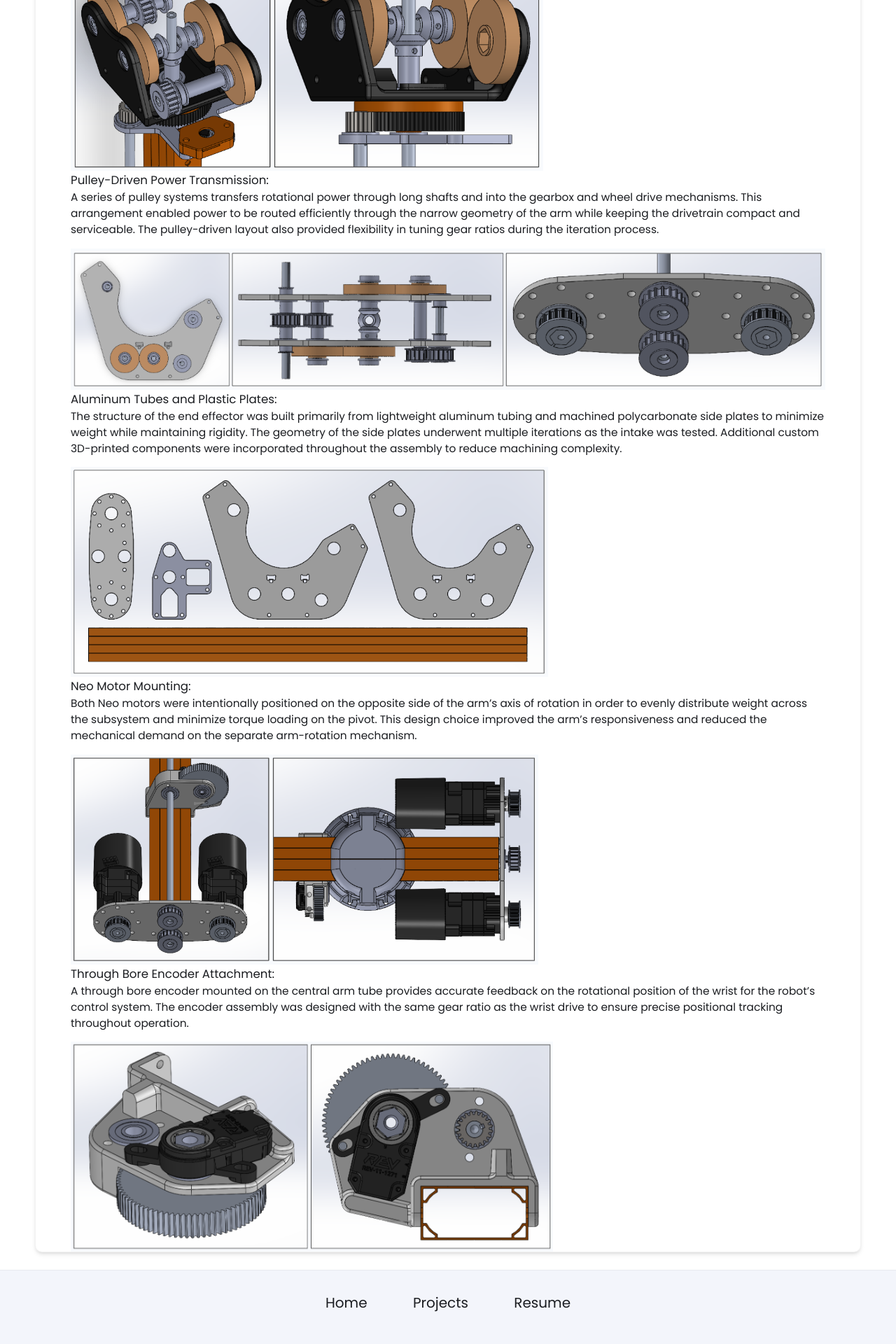
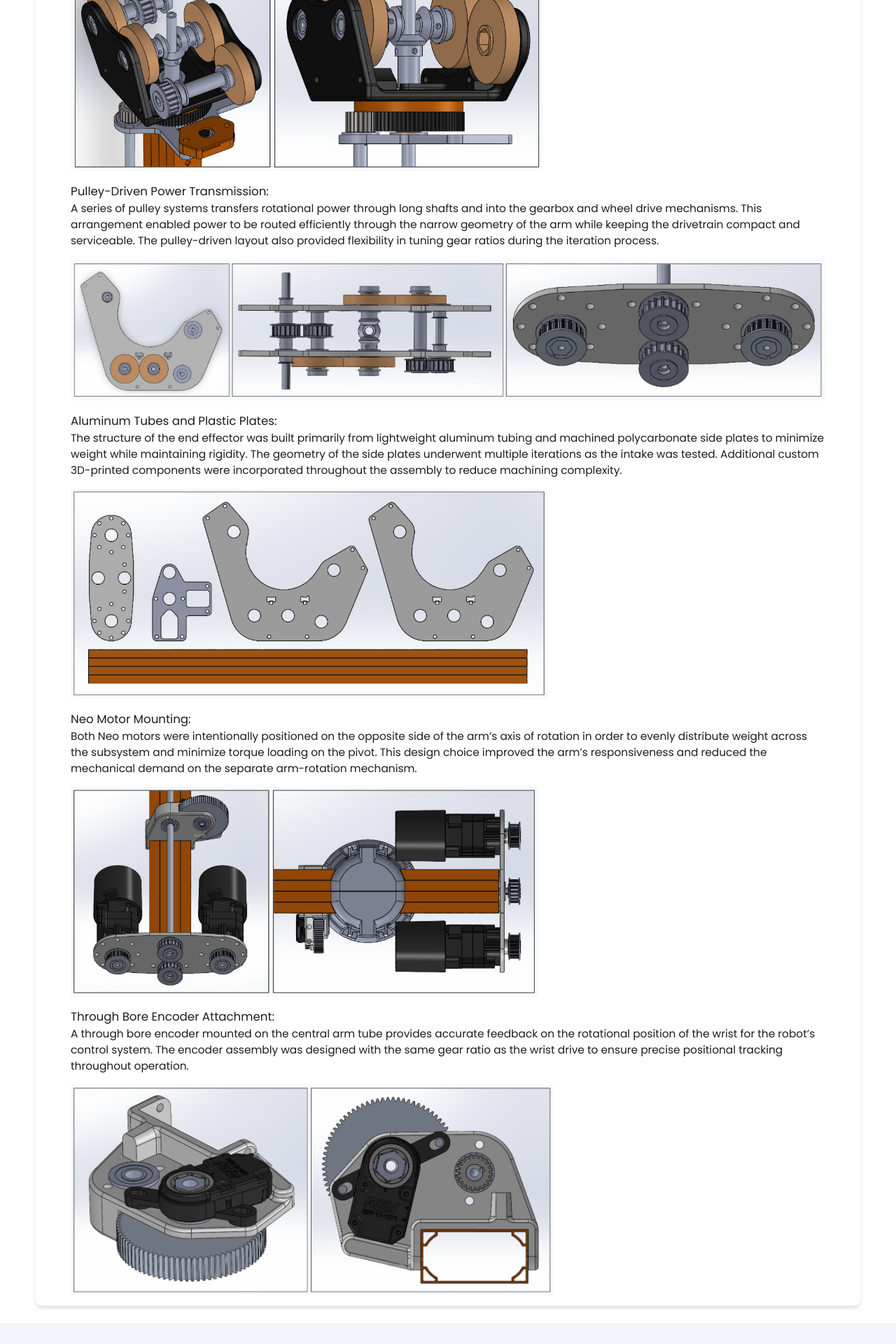
Before and after one commit to emiliohernand/emiliohernand.github.io, a Jekyll site: the page built from _projects/tempel-end-effector/index.md, in a window 1280 px wide. Shown: the part 1547-3467 px from the top of the page at 70% size. Built offline with Jekyll 4.4.1, drawn with Linux system fonts in a browser that asks for light colours.

Commit message:
Update index.md

```diff
--- a/_projects/tempel-end-effector/index.md
+++ b/_projects/tempel-end-effector/index.md
@@ -37,23 +37,28 @@ The completed end effector operated as a highly effective and dependable subsyst
 The custom differential bevel gearbox transfers energy from two powered shafts into a compact mechanism capable of independently controlling wrist rotation and intake wheel spin. This gearbox was the defining feature of the end effector, allowing multiple motions to be integrated into a single assembly while maintaining precise control. The gearbox was manufactured using a combination of CNC-machined components, bearings, metal gears, and custom 3D-printed parts to balance strength, weight, and packaging constraints.
 
 {% include image-gallery.html images="tempel_gearbox.png" height="300" %}
+<span style="font-size: 10px"> </span>
 
 ### Pulley-Driven Power Transmission:
 A series of pulley systems transfers rotational power through long shafts and into the gearbox and wheel drive mechanisms. This arrangement enabled power to be routed efficiently through the narrow geometry of the arm while keeping the drivetrain compact and serviceable. The pulley-driven layout also provided flexibility in tuning gear ratios during the iteration process.
 
 {% include image-gallery.html images="tempel_pulleys.png" height="300" %}
+<span style="font-size: 10px"> </span>
 
 ### Aluminum Tubes and Plastic Plates:
 The structure of the end effector was built primarily from lightweight aluminum tubing and machined polycarbonate side plates to minimize weight while maintaining rigidity. The geometry of the side plates underwent multiple iterations as the intake was tested. Additional custom 3D-printed components were incorporated throughout the assembly to reduce machining complexity.
 
 {% include image-gallery.html images="tempel_plates.png" height="300" %}
+<span style="font-size: 10px"> </span>
 
 ### Neo Motor Mounting:
 Both Neo motors were intentionally positioned on the opposite side of the arm’s axis of rotation in order to evenly distribute weight across the subsystem and minimize torque loading on the pivot. This design choice improved the arm’s responsiveness and reduced the mechanical demand on the separate arm-rotation mechanism.
 
 {% include image-gallery.html images="tempel_neos.png" height="300" %}
+<span style="font-size: 10px"> </span>
 
 ### Through Bore Encoder Attachment:
 A through bore encoder mounted on the central arm tube provides accurate feedback on the rotational position of the wrist for the robot’s control system. The encoder assembly was designed with the same gear ratio as the wrist drive to ensure precise positional tracking throughout operation.
 
 {% include image-gallery.html images="tempel_encoder.png" height="300" %}
+<span style="font-size: 10px"> </span>
```
